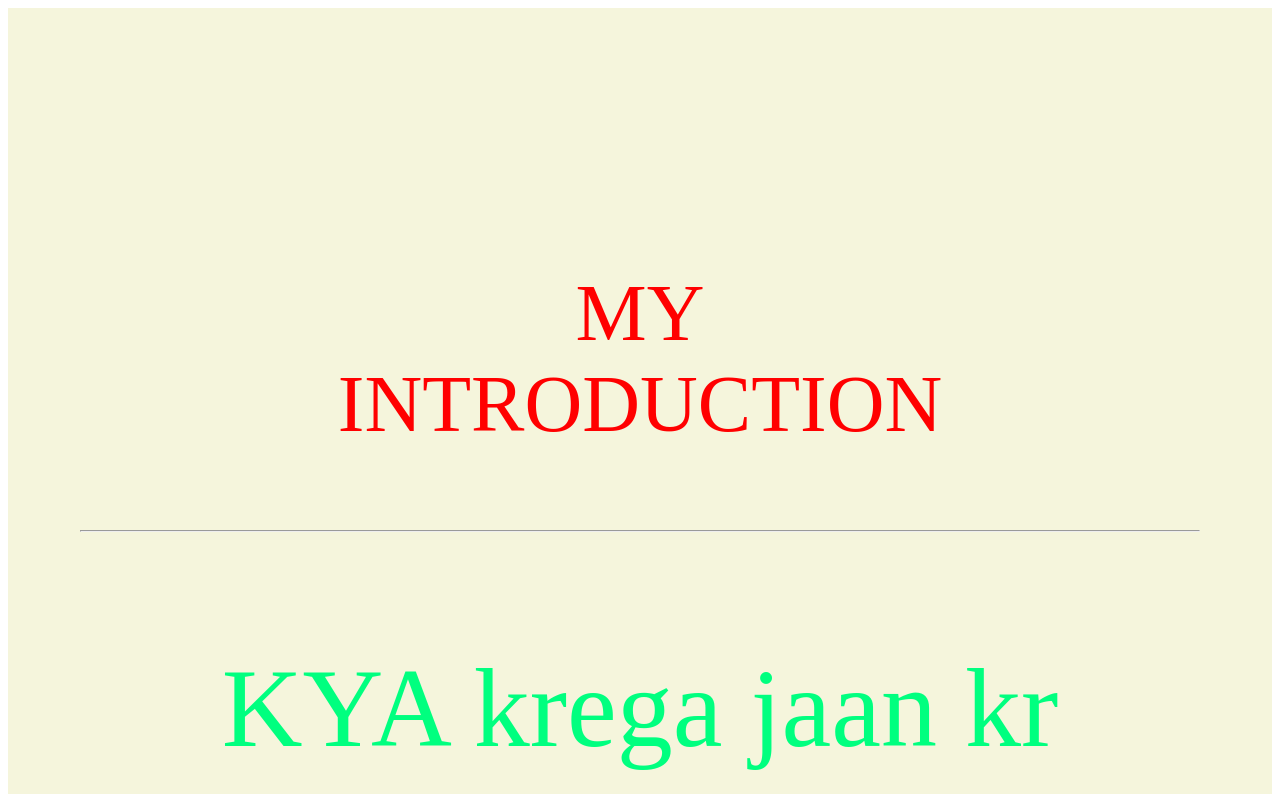
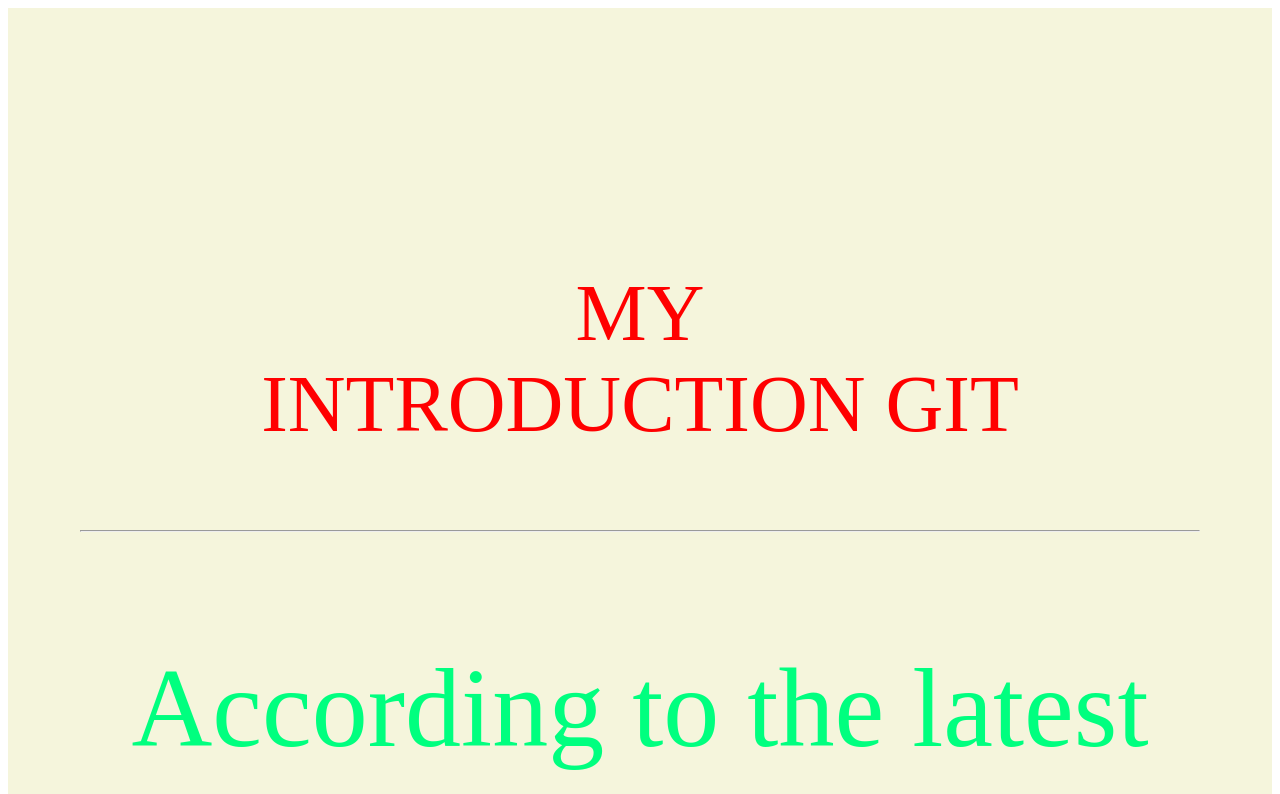
Before and after one commit to mantosh1/introduction, a plain HTML site: page index.html in a window 1280 px wide. Shown: the top 794 px of the page. Drawn offline with Linux system fonts and the light colour scheme.

Commit message:
Intro git

```diff
--- a/index.html
+++ b/index.html
@@ -7,10 +7,12 @@
     <div class="container" style="background-color: beige; text-align: center;">
         <div style="padding: 4.5rem;">
             <br><br><br><br><br><br>
-            <p style="color: red; font-size:5rem;">MY <br>INTRODUCTION <br>
+            <p style="color: red; font-size:5rem;">MY <br>INTRODUCTION GIT<br>
             </p>
             <hr>
-            <p style="color: springgreen; font-size: 7rem;"> KYA krega jaan kr </p>
+            <p style="color: springgreen; font-size: 7rem;">According to the latest Stack Overflow developer survey, more than 70 percent of developers use Git,
+                                        making it the most-used VCS in the world. Git is commonly used for both open source and commercial software development,
+                                        with significant benefits for individuals, teams and businesses. </p>
             <hr>
         </div>
     </div>
```
